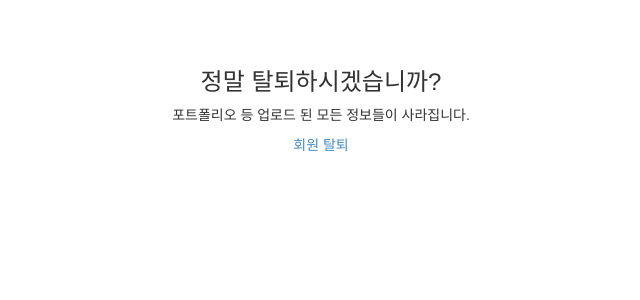
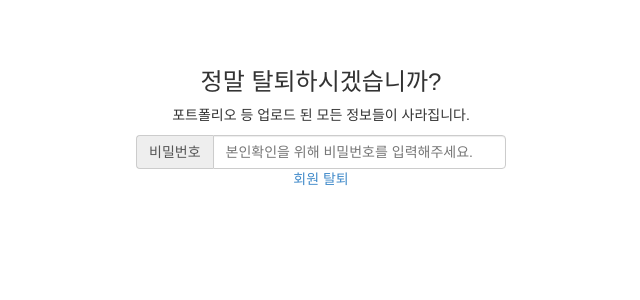
Before and after one commit to nightbreeze6846/likelionexercise, a Flask app: template apps/templates/memberout.html in a window 1280 px wide. Shown: the part 51-351 px from the top of the page, without its empty margins (319-959 px from the left). Run offline with Flask 3, Linux system fonts and the light colour scheme; the template is opened without the code that fills it, so the values that code supplies are empty; parts of the project's set-up code (start-up, migrations or seed data) failed here and were passed over; some libraries are stand-ins or nearby versions.

Commit message:
탈퇴할 때 비밀번호 입력

```diff
--- a/apps/controllers.py
+++ b/apps/controllers.py
@@ -72,9 +72,13 @@ def changeinfo():
 def memberout():
 	mem = User.query.get(session['user_email'])
 
+
 	if request.method == "POST":
-		db.session.delete(mem)
-		db.session.commit()
+		pwconfirm = request.form
+		if pwconfirm == mem.password:
+
+			db.session.delete(mem)
+			db.session.commit()
 		return redirect(url_for('index'))
 
 	return render_template("memberout.html")
--- a/apps/templates/memberout.html
+++ b/apps/templates/memberout.html
@@ -6,6 +6,10 @@
 	<p>포트폴리오 등 업로드 된 모든 정보들이 사라집니다.</p>
 
 	<form action=" {{ url_for('changeinfo') }}" method="post">
+		<div class="input-group">
+			<span class="input-group-addon">비밀번호</span>
+			<input type="pw" class="form-control" name="pw" placeholder="본인확인을 위해 비밀번호를 입력해주세요.">
+		</div>
 
 	<P><a href="{{ url_for('memberout') }}">회원 탈퇴</a></P></form>
 </div>
```
